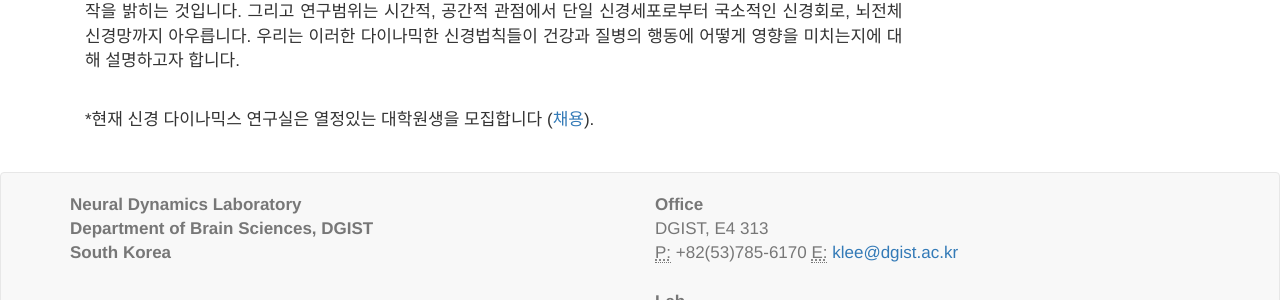
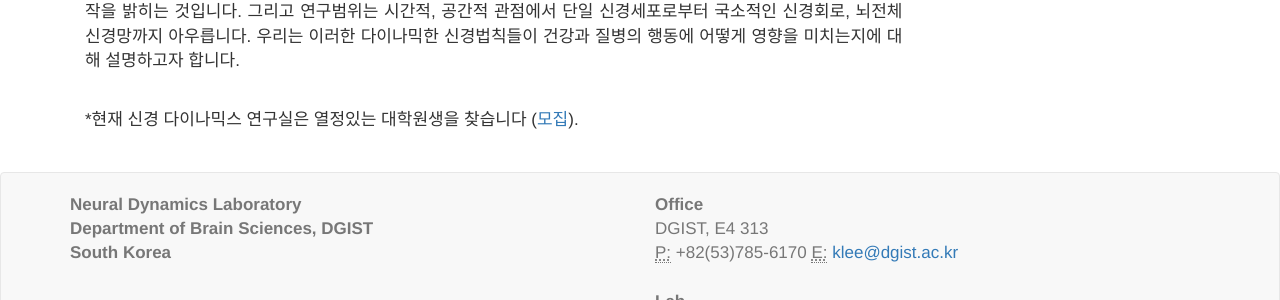
Before and after one commit to kleelab/kleelab.github.io, a Jekyll site: the page built from index.html, in a window 1280 px wide. Shown: the part 1005-1305 px from the top of the page. Built offline with Jekyll 4.4.1, drawn with Linux system fonts in a browser that asks for light colours; nearby versions of some CDN libraries; a style sheet for code colours, icons or effects is not loaded.

Commit message:
Update index.html

```diff
--- a/index.html
+++ b/index.html
@@ -21,5 +21,5 @@ layout: home
 <br>
 <p>신경 다이나믹스 연구실은 살아서 행동하는 실험동물로부터 얻어지는 역동적인 뇌 신호처리 기능에 바탕을 두어 뇌가 어떻게 작동하는지 탐구하는 국내외 독보적인 연구실입니다. 우리의 연구목적은 신경생물학의 난제를 해결하기 위하여 신경신호 최소단위인 전기적 스파이크부터 화학적 신경조절물질까지 탐색하여 광범위한 뇌의 실시간 신호처리 기작을 밝히는 것입니다. 그리고 연구범위는 시간적, 공간적 관점에서 단일 신경세포로부터 국소적인 신경회로, 뇌전체 신경망까지 아우릅니다. 우리는 이러한 다이나믹한 신경법칙들이 건강과 질병의 행동에 어떻게 영향을 미치는지에 대해 설명하고자 합니다. </p>
 <br>
-<p>*현재 신경 다이나믹스 연구실은 열정있는 대학원생을 모집합니다 (<a href="{{ site.url }}{{ site.baseurl }}/joinusK">채용</a>).</p>
+<p>*현재 신경 다이나믹스 연구실은 열정있는 대학원생을 찾습니다 (<a href="{{ site.url }}{{ site.baseurl }}/joinusK">모집</a>).</p>
 </div>
```
